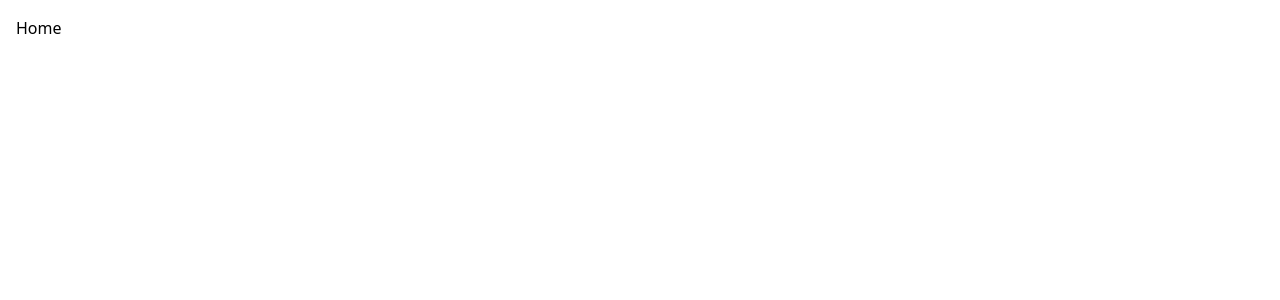
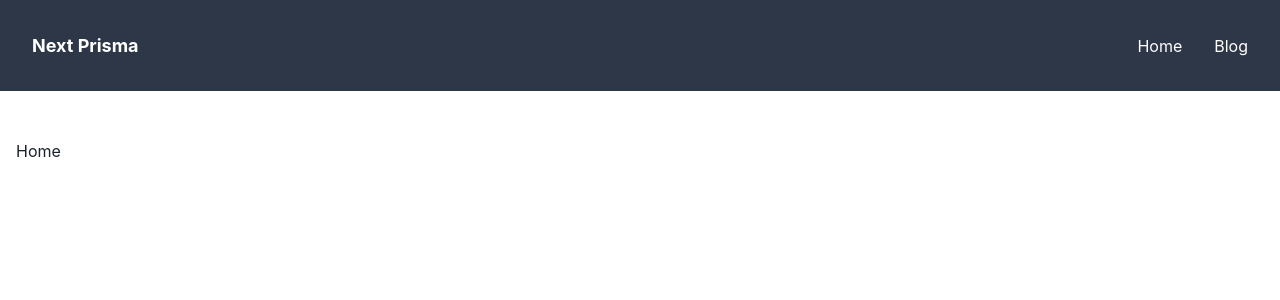
Before and after one commit to mohamedsamara/next-prisma, a Next.js app: page / in a window 1280 px wide. Shown: the top 300 px of the page. Built offline with nearby package versions, Linux system fonts and the light colour scheme.

Commit message:
feat: build pages & navbar

```diff
--- /dev/null
+++ b/components/Head/index.tsx
@@ -0,0 +1,19 @@
+import React from 'react';
+
+import NextHead from 'next/head';
+
+const Head = props => (
+  <NextHead>
+    <meta charSet='UTF-8' />
+    <title>{props.title || ''}</title>
+    <meta name='description' content={props.description} />
+    <meta charSet='utf-8' />
+    <meta
+      name='viewport'
+      content='minimum-scale=1, initial-scale=1, width=device-width, shrink-to-fit=no'
+    />
+    <link rel='icon' type='image/ico' href='favicon.ico' />
+  </NextHead>
+);
+
+export default Head;
--- /dev/null
+++ b/components/Link/index.tsx
@@ -0,0 +1,39 @@
+import { PropsWithChildren } from 'react';
+
+import NextLink from 'next/link';
+import { LinkProps as NextLinkProps } from 'next/dist/client/link';
+import {
+  Link as ChakraLink,
+  LinkProps as ChakraLinkProps
+} from '@chakra-ui/react';
+
+export type NextChakraLinkProps = PropsWithChildren<
+  NextLinkProps & Omit<ChakraLinkProps, 'as'>
+>;
+
+const Link = ({
+  href,
+  as,
+  replace,
+  scroll,
+  shallow,
+  prefetch,
+  children,
+  ...chakraProps
+}: NextChakraLinkProps) => {
+  return (
+    <NextLink
+      passHref={true}
+      href={href}
+      as={as}
+      replace={replace}
+      scroll={scroll}
+      shallow={shallow}
+      prefetch={prefetch}
+    >
+      <ChakraLink {...chakraProps}>{children}</ChakraLink>
+    </NextLink>
+  );
+};
+
+export default Link;
--- /dev/null
+++ b/components/NavBar/Logo.tsx
@@ -0,0 +1,15 @@
+import React from 'react';
+
+import { Box, Text } from '@chakra-ui/react';
+
+const Logo = props => {
+  return (
+    <Box {...props}>
+      <Text fontSize='lg' fontWeight='bold'>
+        Next Prisma
+      </Text>
+    </Box>
+  );
+};
+
+export default Logo;
--- /dev/null
+++ b/components/NavBar/MenuItem.tsx
@@ -0,0 +1,9 @@
+import React from 'react';
+
+import Link from '../Link';
+
+const MenuItem = ({ children, to = '/', ...rest }) => {
+  return <Link href={to}>{children}</Link>;
+};
+
+export default MenuItem;
--- /dev/null
+++ b/components/NavBar/MenuLinks.tsx
@@ -0,0 +1,27 @@
+import React from 'react';
+
+import { Box, Stack } from '@chakra-ui/react';
+
+import MenuItem from './MenuItem';
+
+const MenuLinks = ({ isOpen }) => {
+  return (
+    <Box
+      display={{ base: isOpen ? 'block' : 'none', md: 'block' }}
+      flexBasis={{ base: '100%', md: 'auto' }}
+    >
+      <Stack
+        spacing={8}
+        align='center'
+        justify={['center', 'center', 'flex-end', 'flex-end']}
+        direction={['column', 'column', 'row', 'row']}
+        pt={[4, 4, 0, 0]}
+      >
+        <MenuItem to='/'>Home</MenuItem>
+        <MenuItem to='/blog'>Blog</MenuItem>
+      </Stack>
+    </Box>
+  );
+};
+
+export default MenuLinks;
--- /dev/null
+++ b/components/NavBar/MenuToggle.tsx
@@ -0,0 +1,35 @@
+import React from 'react';
+
+import { Box } from '@chakra-ui/react';
+import { IconButton } from '@chakra-ui/react';
+import { ChevronDownIcon, CloseIcon } from '@chakra-ui/icons';
+
+const MenuToggle = ({ toggle, isOpen }) => {
+  return (
+    <Box display={{ base: 'block', md: 'none' }} onClick={toggle}>
+      {isOpen ? (
+        <IconButton
+          aria-label='Close menu'
+          bg='transparent'
+          _hover={{ bg: 'transparent' }}
+          _active={{
+            bg: 'transparent'
+          }}
+          icon={<CloseIcon />}
+        />
+      ) : (
+        <IconButton
+          aria-label='Open menu'
+          bg='transparent'
+          _hover={{ bg: 'transparent' }}
+          _active={{
+            bg: 'transparent'
+          }}
+          icon={<ChevronDownIcon w={6} h={6} />}
+        />
+      )}
+    </Box>
+  );
+};
+
+export default MenuToggle;
--- /dev/null
+++ b/components/NavBar/NavBarContainer.tsx
@@ -0,0 +1,24 @@
+import React from 'react';
+
+import { Flex } from '@chakra-ui/react';
+
+const NavBarContainer = ({ children, ...props }) => {
+  return (
+    <Flex
+      as='nav'
+      align='center'
+      justify='space-between'
+      wrap='wrap'
+      w='100%'
+      mb={8}
+      p={['4', '4', '8', '8']}
+      bg='gray.700'
+      color={['white', 'white', 'primary.700', 'primary.700']}
+      {...props}
+    >
+      {children}
+    </Flex>
+  );
+};
+
+export default NavBarContainer;
--- /dev/null
+++ b/components/NavBar/index.tsx
@@ -0,0 +1,25 @@
+import React, { useState } from 'react';
+
+import NavBarContainer from './NavBarContainer';
+import MenuToggle from './MenuToggle';
+import MenuLinks from './MenuLinks';
+import Logo from './Logo';
+
+const NavBar = props => {
+  const [isOpen, setIsOpen] = useState(false);
+
+  const toggle = () => setIsOpen(!isOpen);
+
+  return (
+    <NavBarContainer {...props}>
+      <Logo
+        w='200px'
+        color={['white', 'white', 'primary.500', 'primary.500']}
+      />
+      <MenuToggle toggle={toggle} isOpen={isOpen} />
+      <MenuLinks isOpen={isOpen} />
+    </NavBarContainer>
+  );
+};
+
+export default NavBar;
--- a/package.json
+++ b/package.json
@@ -21,6 +21,7 @@
   },
   "homepage": "https://github.com/mohamedsamara/next-prisma#readme",
   "dependencies": {
+    "@chakra-ui/icons": "^1.0.3",
     "@chakra-ui/react": "^1.1.5",
     "@emotion/react": "^11.1.4",
     "@emotion/styled": "^11.0.0",
--- a/pages/_app.tsx
+++ b/pages/_app.tsx
@@ -3,20 +3,21 @@ import React from 'react';
 import { AppProps } from 'next/app';
 import Header from 'next/head';
 
-import { ThemeProvider, CSSReset, Box } from '@chakra-ui/react';
+import { ChakraProvider, CSSReset, Box } from '@chakra-ui/react';
 
 import theme from '../theme';
+import NavBar from '../components/NavBar';
 
 const App: React.FC<AppProps> = ({ Component, pageProps }) => {
   return (
     <>
-      <Header>Index</Header>
-      <ThemeProvider theme={theme}>
+      <ChakraProvider theme={theme}>
+        <NavBar />
         <CSSReset />
         <Box p={4}>
           <Component {...pageProps} />
         </Box>
-      </ThemeProvider>
+      </ChakraProvider>
     </>
   );
 };
--- a/pages/index.tsx
+++ b/pages/index.tsx
@@ -1,5 +1,12 @@
+import Head from '../components/Head';
+
 const Index = () => {
-  return <div>Home</div>;
+  return (
+    <>
+      <Head title='Home Page' description='Home page' />
+      <div>Home</div>
+    </>
+  );
 };
 
 export default Index;
--- a/theme/index.ts
+++ b/theme/index.ts
@@ -1,13 +1,13 @@
-import { extendTheme } from '@chakra-ui/react';
+import { extendTheme, theme as themeBase } from '@chakra-ui/react';
 
 const theme = extendTheme({
+  ...themeBase,
   colors: {
     brand: {
       900: '#1a365d',
       800: '#153e75',
       700: '#2a69ac'
     },
-
     brandSecondary: {
       900: '#fffafa',
       800: '#f5fffb',
```
Also changed, not shown: 1 other file (tests, documents, lock files or other folders).
